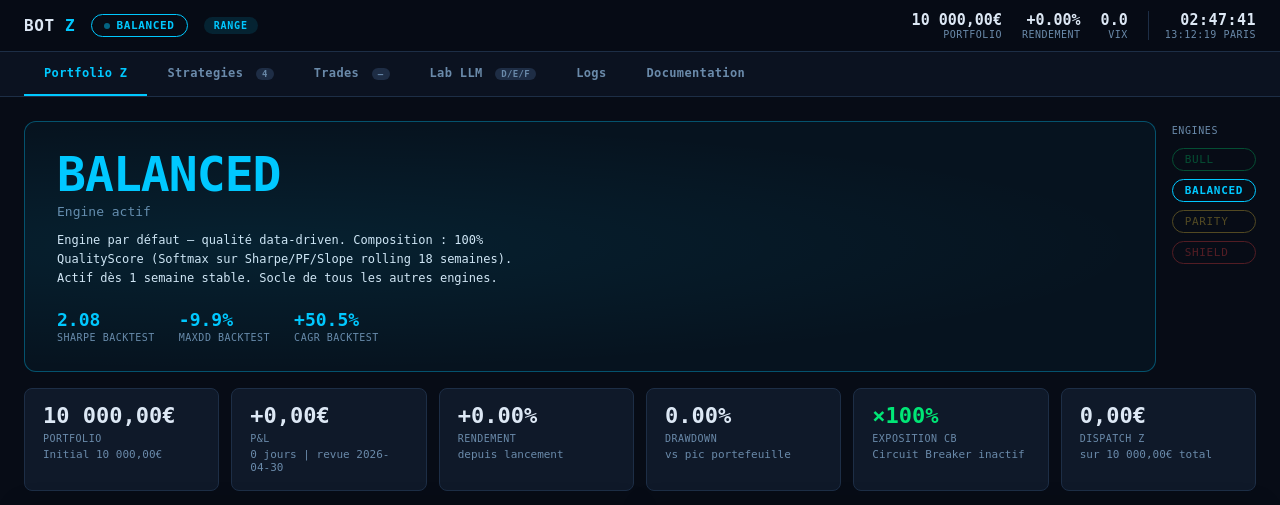
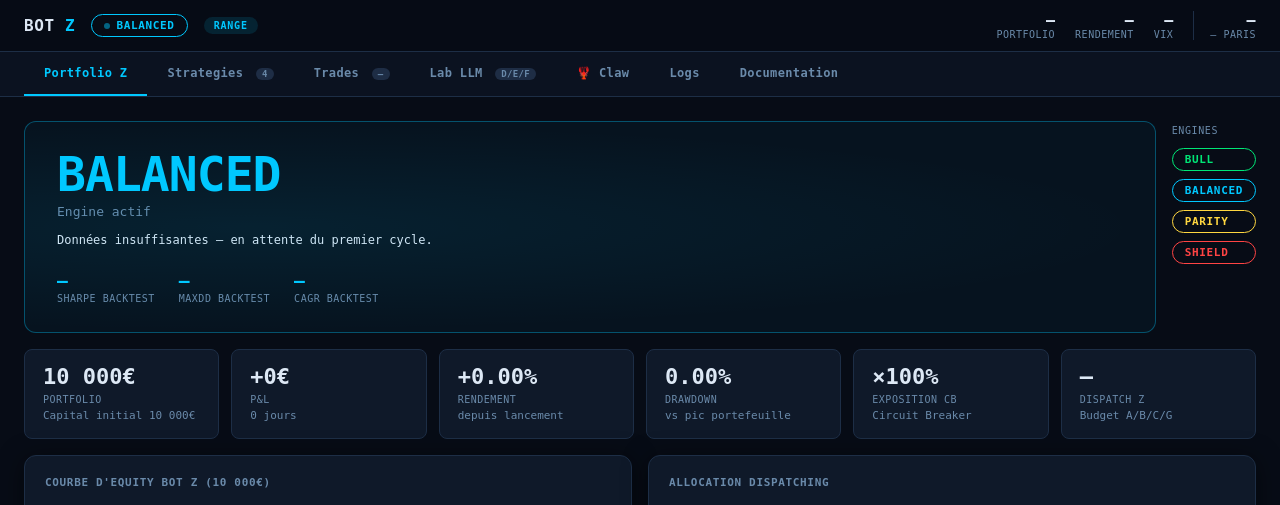
Before and after one commit to Judamour/bot, a Flask app: page / in a window 1280 px wide. Shown: the top 505 px of the page. Run offline with Flask 3, Linux system fonts and the light colour scheme; data that the repository does not hold is empty; some libraries are stand-ins or nearby versions.

Commit message:
feat: Claw whiteboard tab — OpenClaw peut publier sur le dashboard
- POST /api/claw/publish (auth X-Claw-Token) : blocks markdown/table/alert/metric
- GET /api/claw/content : lecture du whiteboard
- Onglet 🦞 Claw dans la nav desktop + mobile
- Rendu dynamique avec auto-refresh WebSocket (claw_update)

Co-Authored-By: Claude Sonnet 4.6 <noreply@anthropic.com>

```diff
--- a/dashboard/app.py
+++ b/dashboard/app.py
@@ -9,7 +9,7 @@ import threading
 import time
 from datetime import datetime, timedelta
 
-from flask import Flask, jsonify, render_template
+from flask import Flask, jsonify, render_template, request
 from flask_socketio import SocketIO
 
 sys.path.append(os.path.dirname(os.path.dirname(os.path.abspath(__file__))))
@@ -39,6 +39,8 @@ BOT_CLAW_API = "http://127.0.0.1:5001/api/status"
 _BOT_Z_FILE = os.path.join(BASE_DIR, "logs", "bot_z", "state.json")
 MULTI_LOG   = os.path.join(BASE_DIR, "logs", "multi_runner.log")
 MULTI_INITIAL_CAPITAL = 1000.0
+CLAW_DISPLAY_FILE = os.path.join(BASE_DIR, "logs", "claw_display.json")
+CLAW_PUBLISH_TOKEN = os.getenv("CLAW_PUBLISH_TOKEN", "claw-token-change-me")
 
 
 def load_bot_state(bot_id: str) -> dict:
@@ -663,6 +665,55 @@ def api_openclaw():
     })
 
 
+@app.route("/api/claw/content")
+def api_claw_content():
+    """Retourne le contenu publié par OpenClaw (whiteboard)."""
+    if os.path.exists(CLAW_DISPLAY_FILE):
+        try:
+            with open(CLAW_DISPLAY_FILE) as f:
+                return jsonify(json.load(f))
+        except Exception:
+            pass
+    return jsonify({"blocks": [], "last_updated": None})
+
+
+@app.route("/api/claw/publish", methods=["POST"])
+def api_claw_publish():
+    """OpenClaw publie du contenu à afficher dans l'onglet Claw.
+
+    Auth : header X-Claw-Token
+    Body JSON :
+    {
+        "title": "Analyse marché",
+        "blocks": [
+            {"type": "markdown", "content": "## BTC\n..."},
+            {"type": "table",    "headers": ["Bot","PnL"], "rows": [["A","+3%"]]},
+            {"type": "alert",    "level": "warning", "content": "VIX élevé"},
+            {"type": "metric",   "label": "Capital Z", "value": "10 042€", "delta": "+0.4%"}
+        ]
+    }
+    """
+    token = request.headers.get("X-Claw-Token", "")
+    if token != CLAW_PUBLISH_TOKEN:
+        return jsonify({"error": "unauthorized"}), 401
+
+    data = request.get_json(silent=True) or {}
+    payload = {
+        "title":        data.get("title", "Claw Analysis"),
+        "blocks":       data.get("blocks", []),
+        "last_updated": datetime.utcnow().strftime("%Y-%m-%d %H:%M UTC"),
+        "author":       data.get("author", "OpenClaw"),
+    }
+
+    tmp = CLAW_DISPLAY_FILE + ".tmp"
+    with open(tmp, "w") as f:
+        json.dump(payload, f, indent=2, ensure_ascii=False)
+    os.replace(tmp, CLAW_DISPLAY_FILE)
+
+    socketio.emit("claw_update", payload)
+    return jsonify({"status": "ok", "blocks": len(payload["blocks"])})
+
+
 @app.route("/api/alerts")
 def api_alerts():
     """Retourne les alertes API actives (crédits épuisés)."""
--- a/dashboard/templates/index.html
+++ b/dashboard/templates/index.html
@@ -398,6 +398,7 @@
   <button class="nav-btn" onclick="switchTab('strategies')">Strategies <span class="nav-badge" id="nb-strat">4</span></button>
   <button class="nav-btn" onclick="switchTab('trades')">Trades <span class="nav-badge" id="nb-trades">—</span></button>
   <button class="nav-btn" onclick="switchTab('lab')">Lab LLM <span class="nav-badge">D/E/F</span></button>
+  <button class="nav-btn" onclick="switchTab('claw')">🦞 Claw</button>
   <button class="nav-btn" onclick="switchTab('logs')">Logs</button>
   <button class="nav-btn" onclick="switchTab('docs')">Documentation</button>
 </nav>
@@ -416,13 +417,13 @@
     <span class="bnav-icon">💹</span>
     <span class="bnav-lbl">Trades</span>
   </button>
+  <button class="bnav-btn" onclick="switchTab('claw')" id="bnav-claw">
+    <span class="bnav-icon">🦞</span>
+    <span class="bnav-lbl">Claw</span>
+  </button>
   <button class="bnav-btn" onclick="switchTab('logs')" id="bnav-logs">
     <span class="bnav-icon">📋</span>
     <span class="bnav-lbl">Logs</span>
-  </button>
-  <button class="bnav-btn" onclick="switchTab('docs')" id="bnav-docs">
-    <span class="bnav-icon">📖</span>
-    <span class="bnav-lbl">Docs</span>
   </button>
 </nav>
 
@@ -720,6 +721,24 @@
 
 </div><!-- /tab-lab -->
 
+
+<!-- ═══════════════════════════════════════════════════════════════
+     TAB: CLAW WHITEBOARD
+═══════════════════════════════════════════════════════════════ -->
+<div id="tab-claw" class="tab-content">
+  <div class="section-row" style="margin-top:0">
+    <div class="section-title">🦞 Claw Whiteboard</div>
+    <div class="section-line"></div>
+    <button onclick="loadClawContent()" style="background:var(--surface2);border:1px solid var(--border);color:var(--muted);padding:4px 12px;border-radius:6px;cursor:pointer;font-size:11px;font-family:inherit;min-height:44px">Rafraîchir</button>
+  </div>
+  <div id="claw-meta" style="font-size:11px;color:var(--muted);margin-bottom:16px"></div>
+  <div id="claw-content">
+    <div style="color:var(--muted);font-size:13px;text-align:center;padding:60px 20px">
+      Aucun contenu publié par OpenClaw.<br>
+      <span style="font-size:11px;margin-top:8px;display:block">Demandez à OpenClaw de publier une analyse via <code>POST /api/claw/publish</code></span>
+    </div>
+  </div>
+</div><!-- /tab-claw -->
 
 <!-- ═══════════════════════════════════════════════════════════════
      TAB: LOGS
@@ -1104,6 +1123,7 @@ function switchTab(tab) {
 
   // Lazy load
   if (tab === 'logs')       loadLogs();
+  if (tab === 'claw')       loadClawContent();
   if (tab === 'strategies' && !_stratLoaded) { _stratLoaded = true; loadStrategies(); }
   if (tab === 'lab'        && !_labLoaded)   { _labLoaded   = true; loadLab(); }
   if (tab === 'trades')     loadTrades();
@@ -1774,6 +1794,75 @@ function colorLog(line) {
   return `<span style="color:var(--muted)">${esc}</span>`;
 }
 
+// ── Claw Whiteboard ──────────────────────────────────────────────────────────
+async function loadClawContent() {
+  try {
+    const r = await fetch('/api/claw/content');
+    const d = await r.json();
+    const meta = document.getElementById('claw-meta');
+    const container = document.getElementById('claw-content');
+
+    if (!d.blocks || d.blocks.length === 0) {
+      meta.textContent = '';
+      container.innerHTML = `<div style="color:var(--muted);font-size:13px;text-align:center;padding:60px 20px">
+        Aucun contenu publié par OpenClaw.<br>
+        <span style="font-size:11px;margin-top:8px;display:block">Demandez à OpenClaw de publier une analyse</span>
+      </div>`;
+      return;
+    }
+
+    meta.textContent = `${d.author || 'OpenClaw'} — ${d.last_updated || ''}`;
+    if (d.title) meta.innerHTML = `<strong style="color:var(--text)">${d.title}</strong> &nbsp;·&nbsp; ${d.author || 'OpenClaw'} — ${d.last_updated || ''}`;
+
+    let html = '';
+    for (const block of d.blocks) {
+      if (block.type === 'markdown') {
+        // Rendu markdown basique
+        let md = block.content || '';
+        md = md.replace(/^### (.+)$/gm, '<h3 style="color:var(--accent);font-size:14px;margin:16px 0 8px">$1</h3>');
+        md = md.replace(/^## (.+)$/gm, '<h2 style="color:var(--text);font-size:16px;margin:20px 0 10px">$1</h2>');
+        md = md.replace(/^# (.+)$/gm, '<h1 style="color:var(--text);font-size:18px;margin:20px 0 12px">$1</h1>');
+        md = md.replace(/\*\*(.+?)\*\*/g, '<strong>$1</strong>');
+        md = md.replace(/\*(.+?)\*/g, '<em>$1</em>');
+        md = md.replace(/`(.+?)`/g, '<code style="background:var(--surface2);padding:1px 5px;border-radius:3px;font-size:11px">$1</code>');
+        md = md.replace(/^- (.+)$/gm, '<li style="margin:4px 0;color:var(--muted)">$1</li>');
+        md = md.replace(/(<li.*<\/li>\n?)+/g, '<ul style="padding-left:20px;margin:8px 0">$&</ul>');
+        md = md.replace(/\n\n/g, '</p><p style="margin:8px 0;color:var(--muted);line-height:1.6">');
+        html += `<div class="card" style="margin-bottom:12px"><p style="margin:0;color:var(--muted);line-height:1.6">${md}</p></div>`;
+
+      } else if (block.type === 'table') {
+        const headers = (block.headers || []).map(h => `<th style="text-align:left;padding:8px;border-bottom:1px solid var(--border);color:var(--muted);font-size:11px;text-transform:uppercase">${h}</th>`).join('');
+        const rows = (block.rows || []).map(row =>
+          '<tr>' + row.map(cell => `<td style="padding:8px;border-bottom:1px solid rgba(29,46,70,0.4);font-size:13px">${cell}</td>`).join('') + '</tr>'
+        ).join('');
+        html += `<div class="card" style="margin-bottom:12px;overflow-x:auto"><table style="width:100%;border-collapse:collapse"><thead><tr>${headers}</tr></thead><tbody>${rows}</tbody></table></div>`;
+
+      } else if (block.type === 'alert') {
+        const colors = {warning:'#ffa657', error:'#ff7b72', info:'var(--accent)', success:'#3fb950'};
+        const color = colors[block.level] || 'var(--muted)';
+        html += `<div style="border-left:3px solid ${color};padding:12px 16px;background:var(--surface2);border-radius:0 6px 6px 0;margin-bottom:12px;color:${color};font-size:13px">${block.content || ''}</div>`;
+
+      } else if (block.type === 'metric') {
+        const delta = block.delta || '';
+        const deltaColor = delta.startsWith('+') ? '#3fb950' : delta.startsWith('-') ? '#ff7b72' : 'var(--muted)';
+        html += `<div class="card" style="display:inline-block;margin:0 8px 8px 0;min-width:140px;text-align:center">
+          <div style="font-size:11px;color:var(--muted);margin-bottom:4px">${block.label || ''}</div>
+          <div style="font-size:22px;font-weight:700;color:var(--text)">${block.value || ''}</div>
+          ${delta ? `<div style="font-size:12px;color:${deltaColor}">${delta}</div>` : ''}
+        </div>`;
+      }
+    }
+    container.innerHTML = html;
+  } catch(e) {
+    document.getElementById('claw-content').innerHTML = `<div style="color:var(--muted);font-size:13px">Erreur: ${e.message}</div>`;
+  }
+}
+
+// Auto-refresh Claw via WebSocket
+socket.on('claw_update', () => {
+  if (document.getElementById('tab-claw').classList.contains('active')) loadClawContent();
+});
+
 async function loadLogs() {
   try {
     const r = await fetch('/api/log');
```
